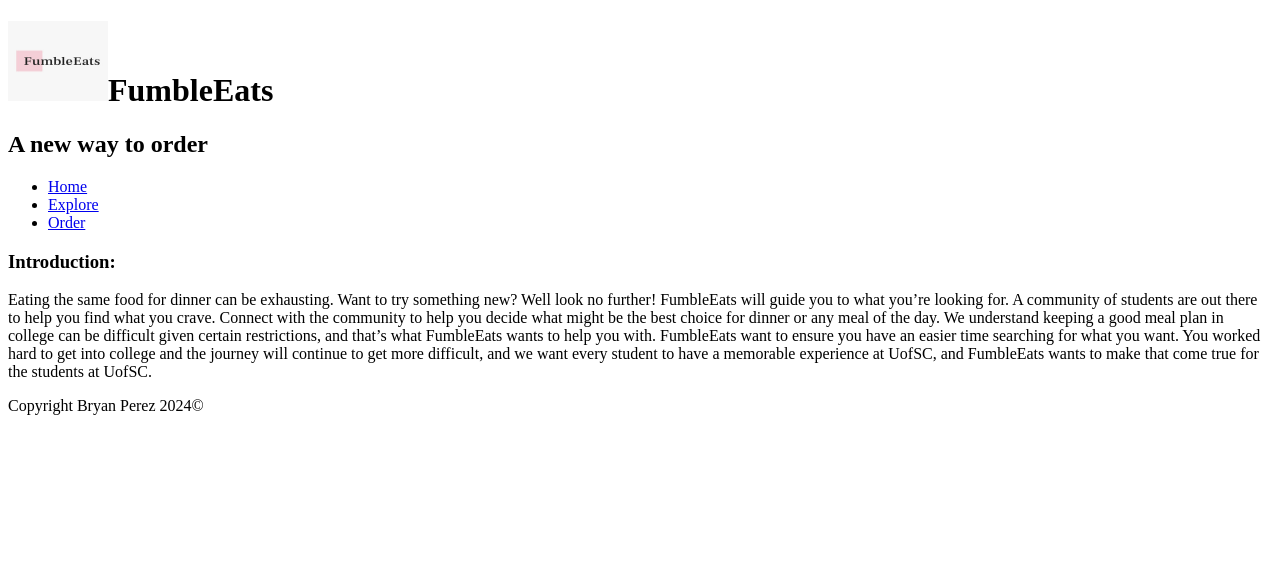
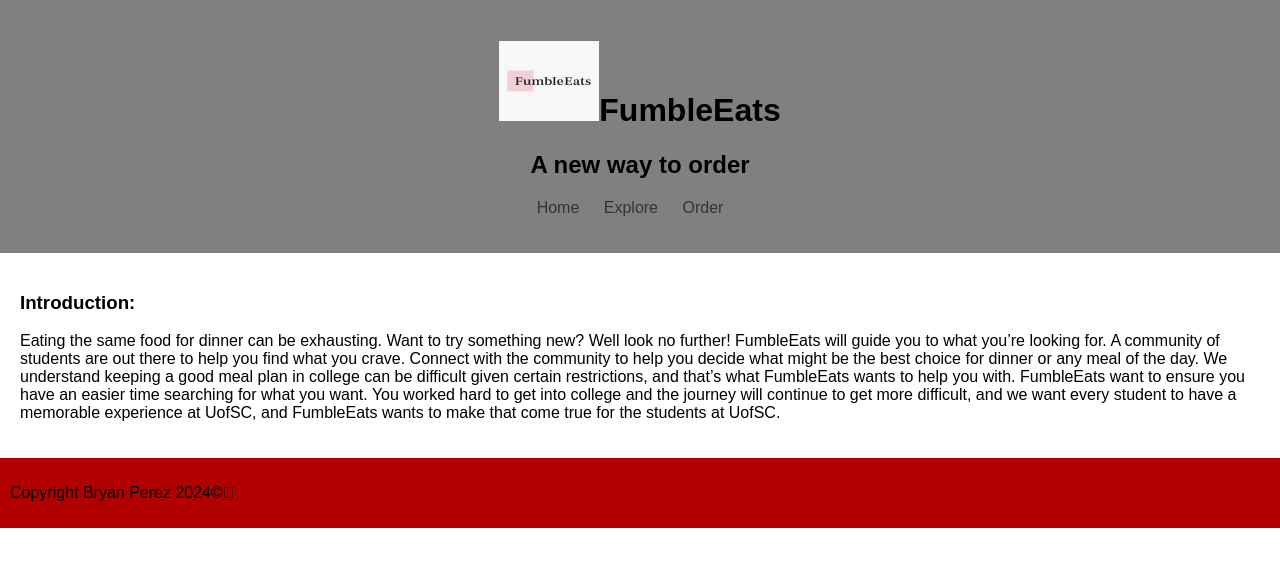
Before and after one commit to PerezBryan/FoodWebsite, a plain HTML site: page index.html in a window 1280 px wide. Drawn offline with Linux system fonts and the light colour scheme.

Commit message:
Add files via upload

```diff
--- a/index.html
+++ b/index.html
@@ -2,7 +2,9 @@
 <html lang="en">
   <head>
     <meta charset="UTF-8">
+    <meta name="description" content="Online food website">
     <title>Home</title>
+    <link rel ="stylesheet" href="styles.css">
     <!-- Google tag (gtag.js) -->
 <script async src="https://www.googletagmanager.com/gtag/js?id=G-HMVX9BCLQK"></script>
 <script>
@@ -21,7 +23,7 @@
         <nav>
             <ul>
                 <li><a href="index.html">Home</a></li>
-                <li><a href="Explore_page.html">Explore</a></li>
+                <li><a href="Explore_Page.html">Explore</a></li>
                 <li><a href="Order.html">Order</a></li>
             </ul>
         </nav>
--- /dev/null
+++ b/styles.css
@@ -0,0 +1,35 @@
+body {
+  font-family: Arial, sans-serif;
+  margin: 0;
+  padding: 0;
+}
+
+header {
+  background-color: #808080;
+  padding: 20px;
+  text-align: center;
+}
+
+nav ul {
+  list-style-type: none;
+  padding: 0;
+}
+
+nav ul li {
+  display: inline;
+  margin-right: 20px;
+}
+
+nav ul li a {
+  text-decoration: none;
+  color: #333;
+}
+
+section {
+  padding: 20px;
+}
+
+footer {
+  background-color: #B00000;
+  padding: 10px;
+}
```
Also changed, not shown: Explore_Page.html (deleted, +0 -35 lines), Order.html (+3 -1 lines).
